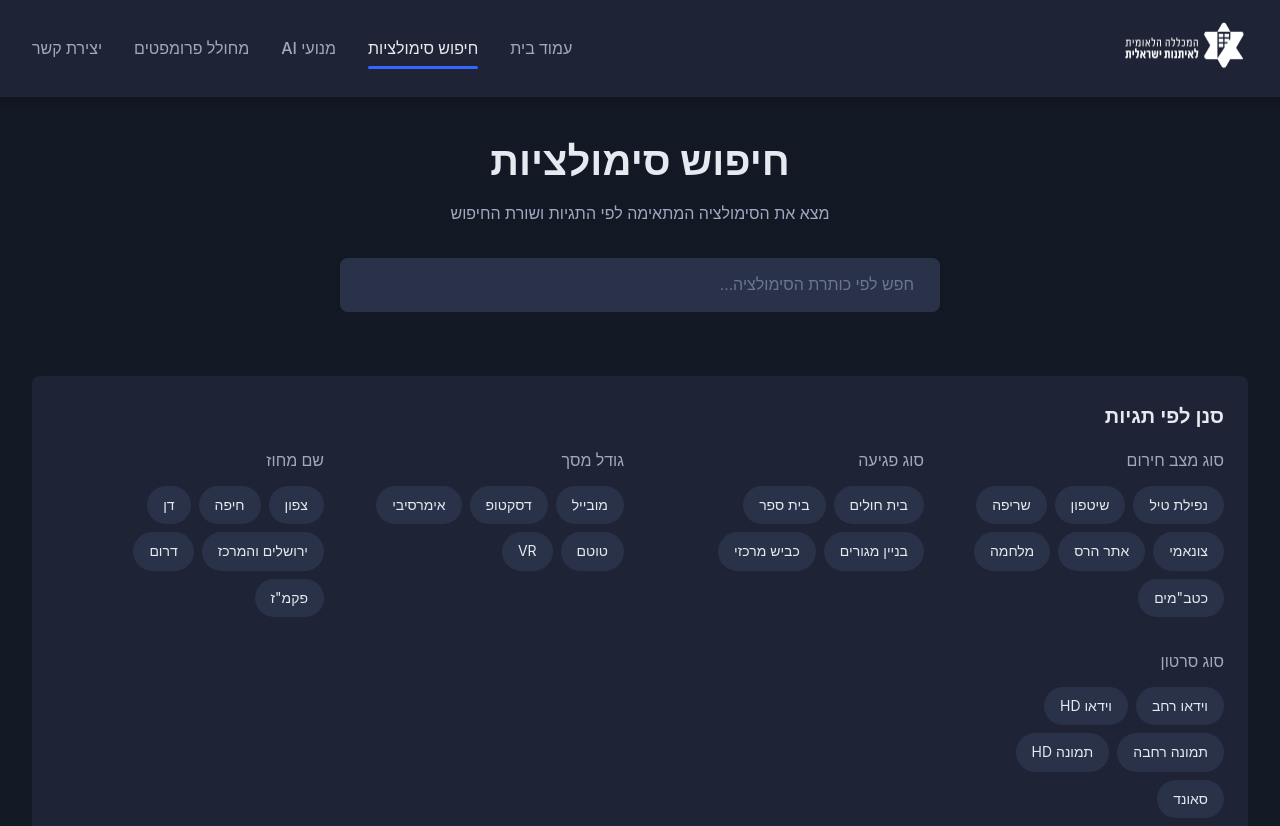
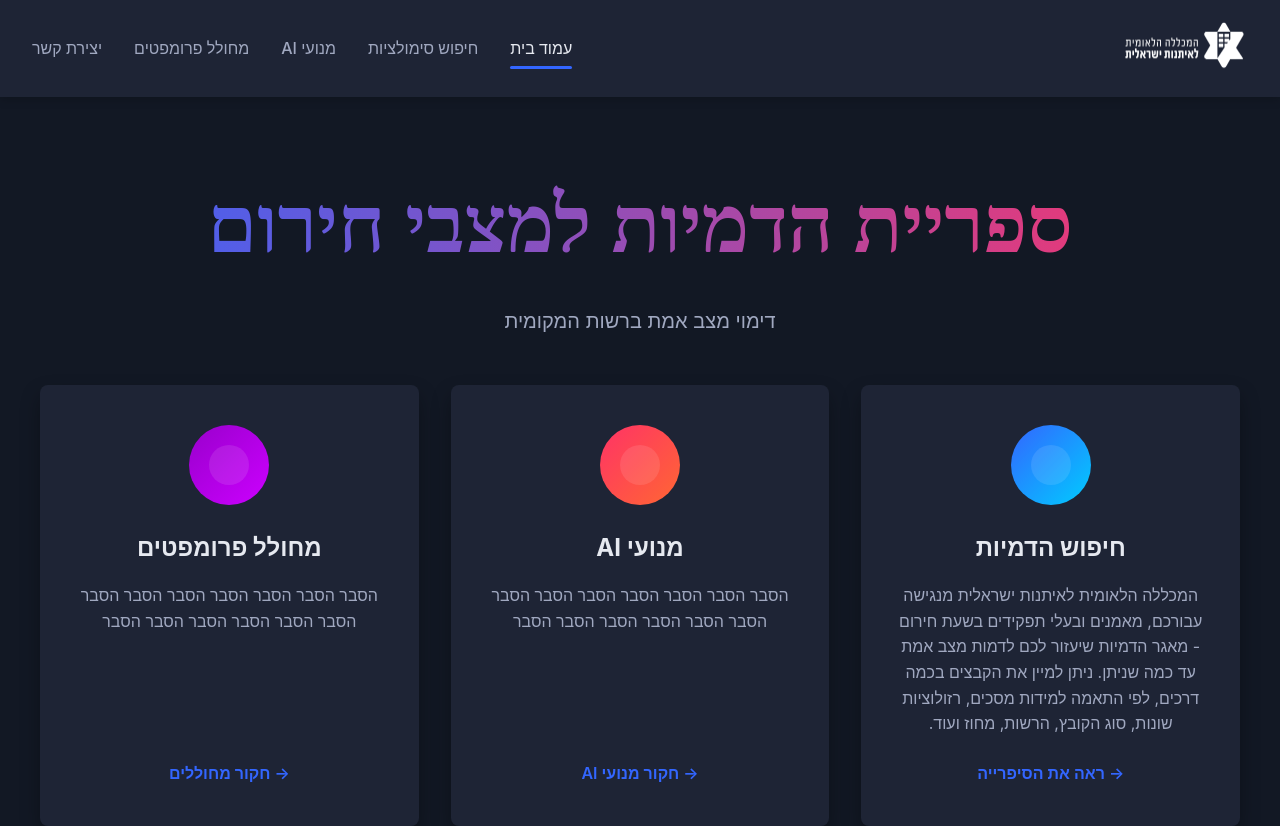
Before and after one commit to inri-pkrf/demo-library, a React (Create React App) app: page /demo-library/search in a window 1280 px wide. Shown: the top 826 px of the page. Built offline with nearby package versions, Linux system fonts and the light colour scheme.

Commit message:
change to hash

```diff
--- a/src/App.js
+++ b/src/App.js
@@ -1,24 +1,26 @@
 import React, { useState, useEffect } from 'react';
 import { Routes, Route, useLocation } from 'react-router-dom';
-import Layout from './Layout';
+import Layout from './Layout'; // Your Layout component
 import Home from './pages/Home';
 import Search from './pages/Search';
 import Simulation from './pages/Simulation';
 import AIEngines from './pages/AIEngines';
 import PromptGenerator from './pages/PromptGenerator';
 import Contact from './pages/Contact';
-import './App.css';
+import './App.css'; // We'll move the styles here
 
 function App() {
   const location = useLocation();
   const [currentPageName, setCurrentPageName] = useState('Home');
 
   useEffect(() => {
+    console.log('Initial location.pathname:', location.pathname); // הוספה
     const pathSegments = location.pathname.split('/').filter(Boolean);
-    let pageName = 'Home';
+    let pageName = 'Home'; // Default to Home
     if (pathSegments.length > 0) {
       pageName = pathSegments[0].charAt(0).toUpperCase() + pathSegments[0].slice(1);
     }
+    // Normalize specific names
     if (pageName.toLowerCase() === 'aiengines') pageName = 'AIEngines';
     if (pageName.toLowerCase() === 'promptgenerator') pageName = 'PromptGenerator';
 
--- a/src/index.js
+++ b/src/index.js
@@ -4,14 +4,14 @@
 import './index.css';
 import App from './App';
 import reportWebVitals from './reportWebVitals';
-import { BrowserRouter } from 'react-router-dom';
+import { HashRouter } from 'react-router-dom';
 
 const root = ReactDOM.createRoot(document.getElementById('root'));
 root.render(
   <React.StrictMode>
-    <BrowserRouter basename="/demo-library">
+    <HashRouter>
       <App />
-    </BrowserRouter>
+    </HashRouter>
   </React.StrictMode>
 );
 
```
